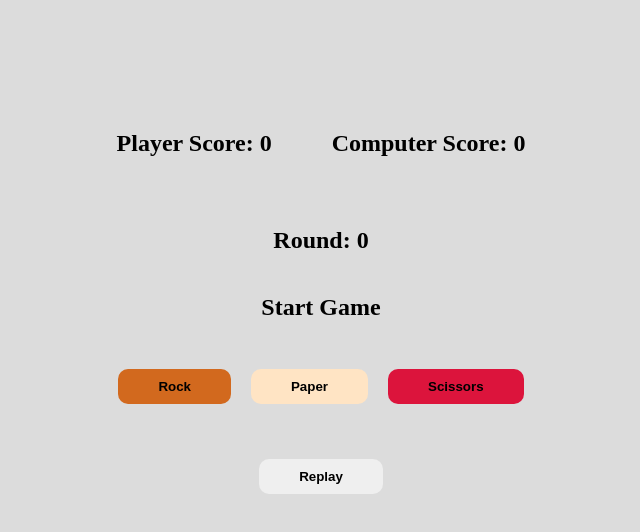
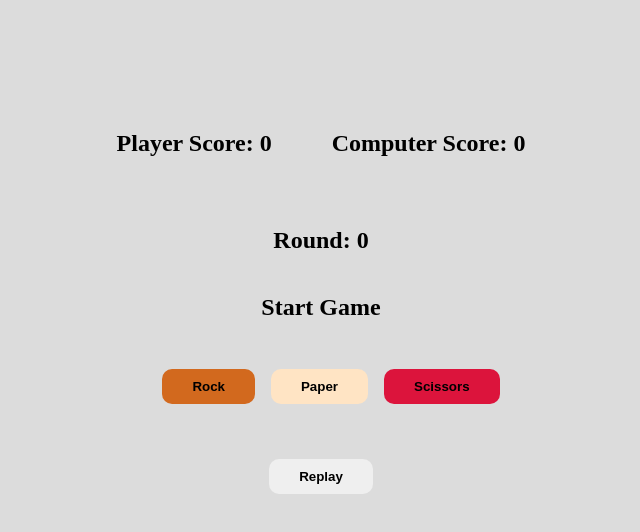
Before and after one commit to dkavla/RockPaperScissors, a plain HTML site: page index.html in a window 1280 px wide. Shown: the whole page, without its empty margins (319-959 px from the left). Drawn offline with Linux system fonts and the light colour scheme.

Commit message:
Add styles to replay button

```diff
--- a/styles/ui.css
+++ b/styles/ui.css
@@ -9,7 +9,7 @@ body {
     flex-direction: column;
     justify-content: center;
     align-items: center;
-    margin-top: 100px;
+    margin: 100px;
 }
 
 .score-container {
@@ -32,7 +32,7 @@ body {
 
 button {
     margin: 8px;
-    padding: 10px 40px;
+    padding: 10px 30px;
     border-radius: 10px;
     border-style: none;
     font-weight: bold;
@@ -50,3 +50,16 @@ button {
 .scissors {
     background-color: #dc143c;
 }
+
+.button-container {
+    display: flex;
+    justify-content: center;
+    align-items: center;
+    margin-left: 20px;
+}
+
+.replay {
+    display: flex;
+    justify-content: center;
+    align-items: center;
+}
```
